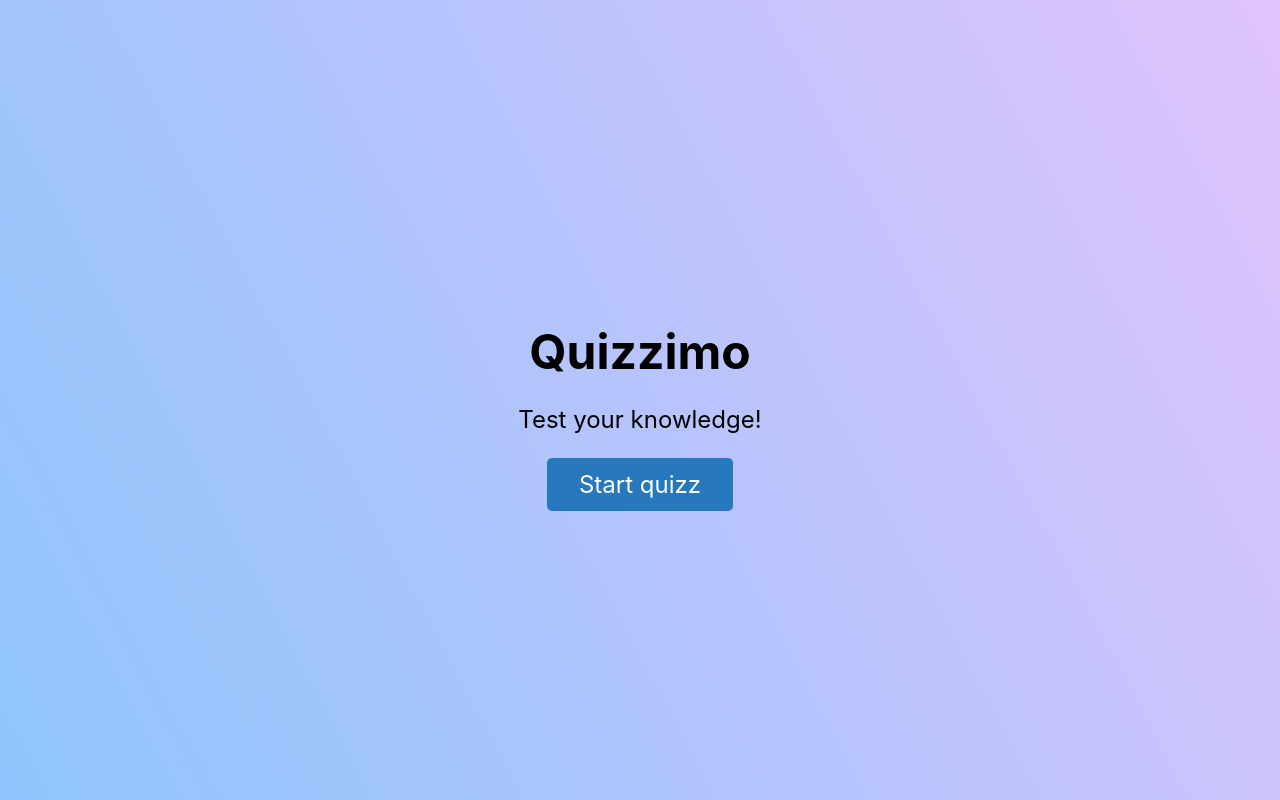
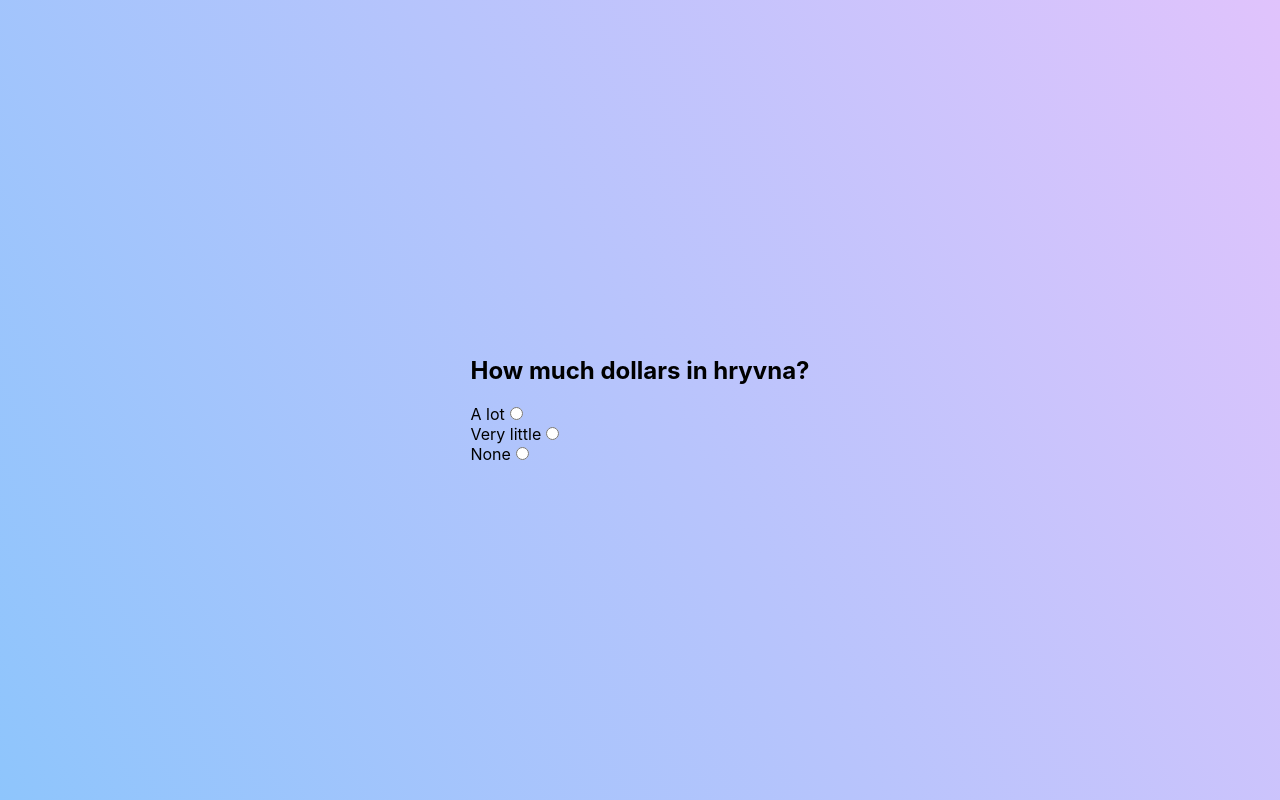
Before and after one commit to pdlmn/quizzimo, a React (Create React App) app: page / in a window 1280 px wide. Built offline with nearby package versions, Linux system fonts and the light colour scheme.

Commit message:
Added Question component

```diff
--- a/src/App.js
+++ b/src/App.js
@@ -1,11 +1,18 @@
 import { useState } from 'react'
 import StartScreen from './components/StartScreen'
+import Question from './components/Question'
 
 const App = () => {
-  const [isStarted, setIsStarted] = useState(false)
+  const [isStarted, setStart] = useState(true)
+
+  const startGame = () => {
+    setStart(true)
+  }
+
   return (
     <main className="container">
-      <StartScreen />
+      { !isStarted && <StartScreen handleClick={startGame} /> }
+      { isStarted && <Question /> }
     </main>
   )
 }
--- /dev/null
+++ b/src/components/Question.js
@@ -0,0 +1,22 @@
+const Question = ({ question }) => {
+
+  return (
+    <div>
+      <h2>How much dollars in hryvna?</h2>
+      <div>
+        <label htmlFor="question1">A lot</label>
+        <input id="question1" name="question1" type="radio" />
+      </div>
+      <div>
+        <label htmlFor="question2">Very little</label>
+        <input id="question2" name="question2" type="radio" />
+      </div>
+      <div>
+        <label htmlFor="question3">None</label>
+        <input id="question3" name="question3" type="radio" />
+      </div>
+    </div>
+  )
+}
+
+export default Question
--- a/src/components/StartScreen.js
+++ b/src/components/StartScreen.js
@@ -1,10 +1,10 @@
-const StartScreen = ({ onGameStart }) => {
+const StartScreen = ({ handleClick }) => {
 
   return (
     <div className="start-screen">
       <h1>Quizzimo</h1>
       <p>Test your knowledge!</p>
-      <button>Start quizz</button>
+      <button onClick={handleClick}>Start quizz</button>
     </div>
   )
 }
```
